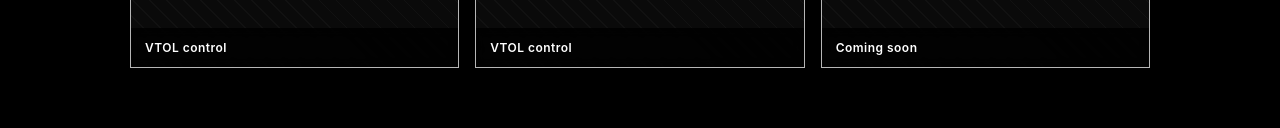
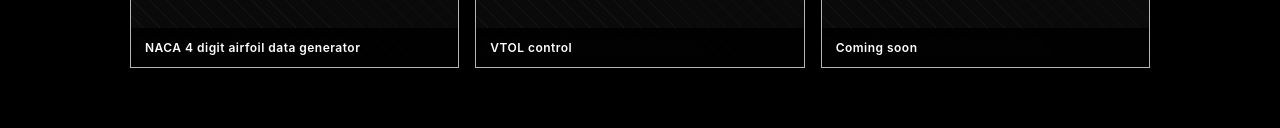
Before and after one commit to Hamish-Stuart1/portfolio_website, a plain HTML site: page index.html in a window 1280 px wide. Shown: the part 802-930 px from the top of the page. Drawn offline with Linux system fonts and the light colour scheme.

Commit message:
Update index.html

```diff
--- a/index.html
+++ b/index.html
@@ -43,7 +43,7 @@
 </span></div>
         <div class="card-overlay"></div>
         <div class="card-label">
-          <span>VTOL control</span>
+          <span>NACA 4 digit airfoil data generator</span>
           <span class="card-label-sub"></span>
         </div>
       </a>
```
